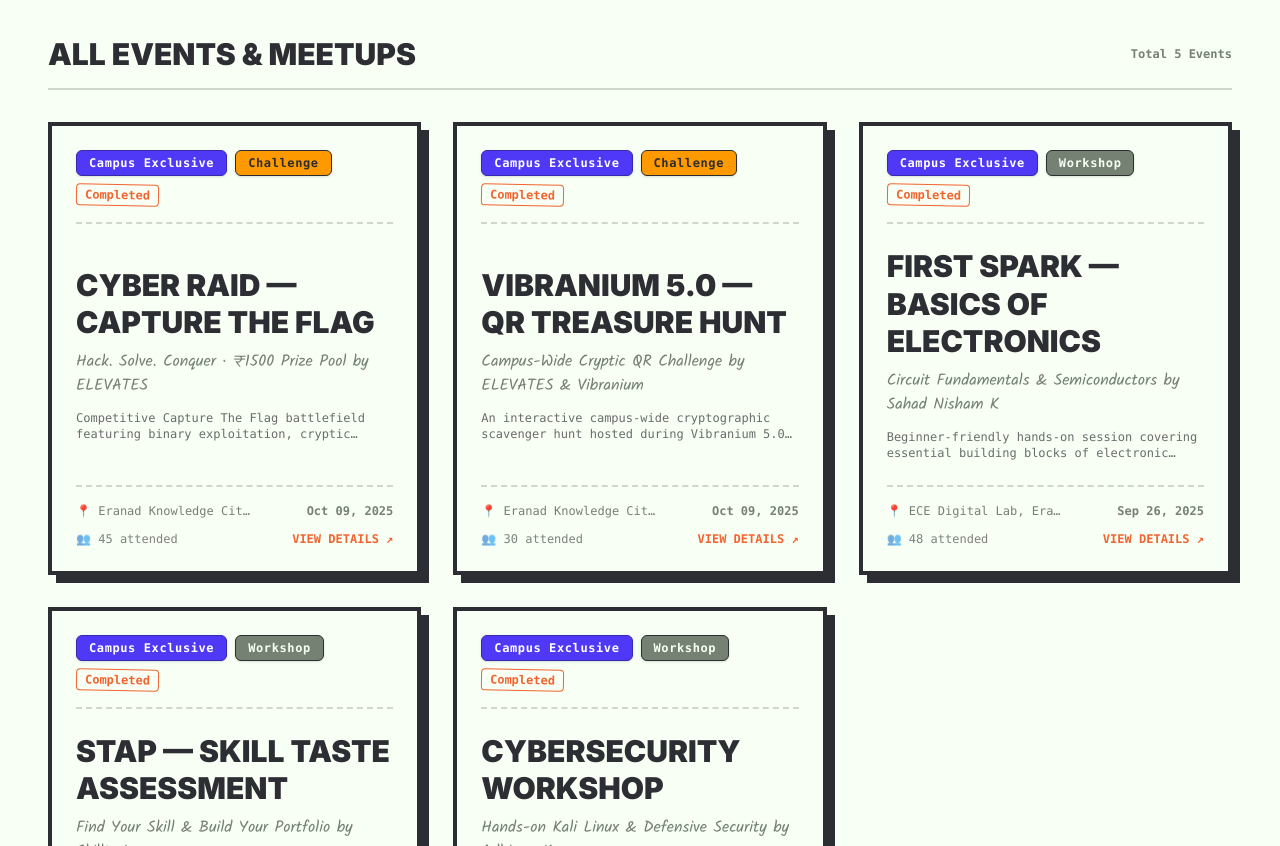
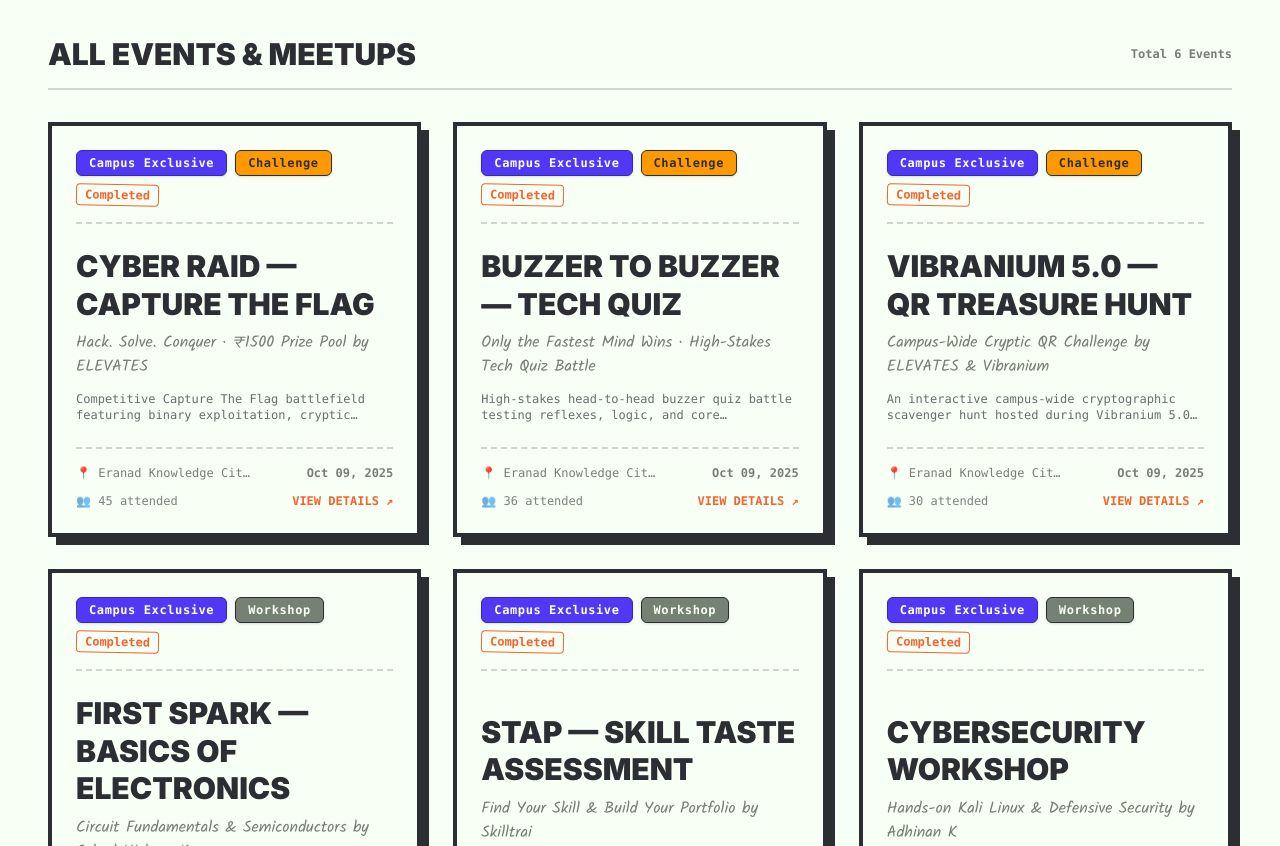
Before and after one commit to Elevates-Foundation/Elevates-web, a Next.js app: page /events in a window 1280 px wide. Shown: the part 1040-1886 px from the top of the page. Built offline with nearby package versions, Linux system fonts and the light colour scheme.

Commit message:
feat(events): add BUZZER TO BUZZER tech quiz battle event with Mohammed Mijvad as coordinator

```diff
--- a/src/components/programs.tsx
+++ b/src/components/programs.tsx
@@ -5,6 +5,7 @@ import Doodle from "@/components/doodle";
 
 const PROGRAMS = [
     { name: "CYBER RAID CTF", type: "CAPTURE THE FLAG", status: "COMPLETED", slug: "cyber-raid-ctf" },
+    { name: "BUZZER TO BUZZER", type: "TECH QUIZ BATTLE", status: "COMPLETED", slug: "buzzer-to-buzzer" },
     { name: "VIBRANIUM QR HUNT", type: "TECH CHALLENGE", status: "COMPLETED", slug: "vibranium-qr-treasure-hunt" },
     { name: "FIRST SPARK", type: "ELECTRONICS", status: "COMPLETED", slug: "first-spark-electronics" },
     { name: "STAP", type: "SKILL ASSESSMENT (SkillTrai)", status: "COMPLETED", slug: "stap-skill-assessment" },
--- a/src/data/chapters/eranad-knowledge-city.ts
+++ b/src/data/chapters/eranad-knowledge-city.ts
@@ -56,6 +56,12 @@ export const eranadKnowledgeCityChapter: Chapter = {
       description: "Campus-wide cryptic QR scavenger hunt and rapid platform deployment powering all fest event registrations.",
     },
     {
+      title: "Buzzer to Buzzer — Tech Quiz Battle",
+      date: "October 09, 2025",
+      headcount: 36,
+      description: "High-stakes rapid-fire tech quiz battle coordinated by Mohammed Mijvad during Vibranium 5.0 in collaboration with Cyber Security & Mechanical Engineering Depts.",
+    },
+    {
       title: "Cyber Raid — Capture The Flag (CTF)",
       date: "October 09, 2025",
       headcount: 45,
--- a/src/data/events.ts
+++ b/src/data/events.ts
@@ -31,6 +31,38 @@ export const EVENTS: EventItem[] = [
     peerLabSlug: "cybersec-defense-lab",
     peerLabTitle: "Capstone of 'Cybersecurity Lab'",
     locationName: ""
+  },
+  {
+    id: "buzzer-to-buzzer",
+    slug: "buzzer-to-buzzer",
+    title: "BUZZER TO BUZZER — TECH QUIZ",
+    tagline: "Only the Fastest Mind Wins · High-Stakes Tech Quiz Battle",
+    description: "High-stakes head-to-head buzzer quiz battle testing reflexes, logic, and core engineering knowledge during VIBRANIUM 5.0 TechFest.",
+    fullDescription: "High-stakes quiz battles where only the fastest mind wins. Hit the buzzer before anyone else, test your reflexes, logic, and core technical knowledge in head-to-head showdowns to claim victory and certificates.\n\nHosted as part of the VIBRANIUM 5.0 TechFest powered by ELEVATES, presented by the Department of Cyber Security and Mechanical Engineering in collaboration with IEDC EKCTC.",
+    format: "Campus Exclusive",
+    category: "Challenge",
+    status: "Completed",
+    startDate: "Oct 09, 2025",
+    endDate: "Oct 09, 2025",
+    startTime: "10:00 AM",
+    endTime: "3:30 PM",
+    isoStartDate: "2025-10-09T10:00:00+05:30",
+    isoEndDate: "2025-10-09T15:30:00+05:30",
+    venue: "Eranad Knowledge City Technical Campus (EKCTC)",
+    locationName: "Cherukulam, Manjeri, Malappuram",
+    organizer: [
+      { name: "ELEVATES" },
+      { name: "IEDC EKCTC" },
+      { name: "Dept of Cyber Security" },
+      { name: "Dept of Mechanical Engineering" }
+    ],
+    hosts: [
+      { name: "Mohammed Mijvad", role: "Event Co-ordinator" }
+    ],
+    topics: ["Tech Trivia", "Buzzer Battle", "Rapid Logic", "Cybersecurity", "Engineering Fundamentals"],
+    attendeesCount: 36,
+    coverImage: "/images/events/buzzer-to-buzzer.jpeg",
+    featured: false
   },
   {
     id: "vibranium-qr-treasure-hunt",
```
Also changed, not shown: public/images/events/buzzer-to-buzzer.jpeg (added), public/images/events/buzzer-to-buzzer.png (added).
